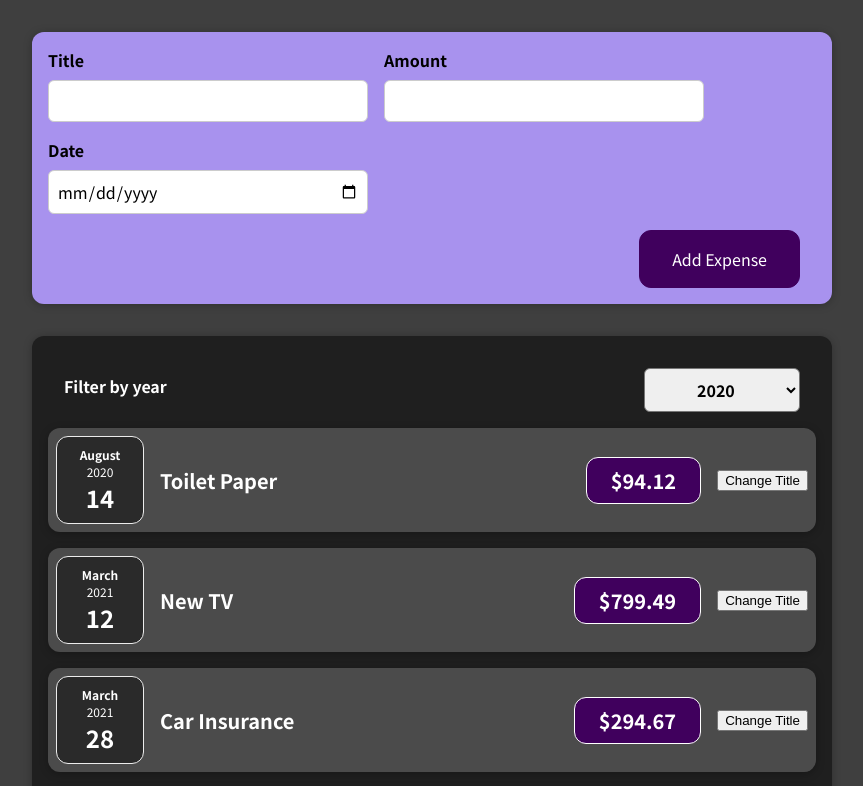
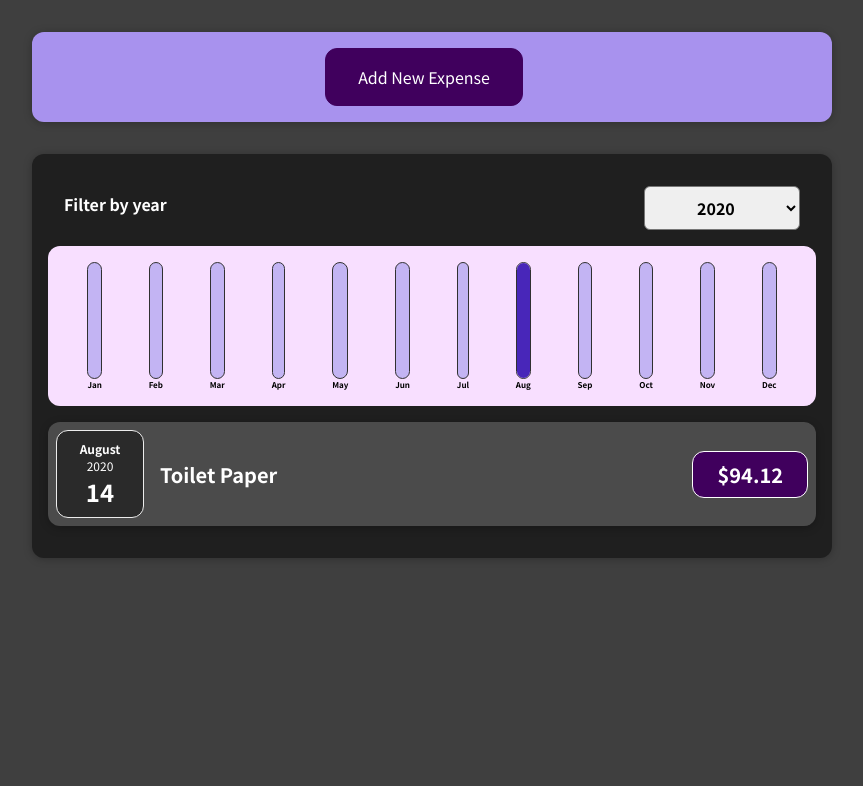
Before and after one commit to alexlee910116/expense_tracker, a React (Create React App) app: page / in a window 1280 px wide. Shown: the top 786 px of the page, without its empty margins (208-1071 px from the left). Built offline with nearby package versions, Linux system fonts and the light colour scheme.

Commit message:
feat:chartbar

```diff
--- a/src/App.js
+++ b/src/App.js
@@ -1,9 +1,9 @@
+import React, { useState } from 'react';
+
+import NewExpense from './components/NewExpense/NewExpense';
 import Expenses from './components/Expenses/Expenses';
 
-import NewExpense from './components/NewExpense/NewExpense';
-
-const App = () => {
-  const expenses = [
+const DUMMY_EXPENSES = [
   {
     id: 'e1',
     title: 'Toilet Paper',
@@ -25,17 +25,28 @@
   },
 ];
 
-  const addExpenseHandler = expense => {
-    console.log('In App.js');
-    console.log(expense);
-  }
+const App = () => {
+  const [expenses, setExpenses] = useState(DUMMY_EXPENSES);
+
+  const addExpenseHandler = (expense) => {
+    setExpenses((prevExpenses) => {
+      return [expense, ...prevExpenses];
+    });
+  };
+
+  // return React.createElement(
+  //   'div',
+  //   {},
+  //   React.createElement('h2', {}, "Let's get started!"),
+  //   React.createElement(Expenses, { items: expenses })
+  // );
 
   return (
     <div>
-      <NewExpense onAddExpense={addExpenseHandler}/>
-      <Expenses items={expenses}/>
+      <NewExpense onAddExpense={addExpenseHandler} />
+      <Expenses items={expenses} />
     </div>
   );
-}
+};
 
 export default App;
--- /dev/null
+++ b/src/components/Chart/Chart.css
@@ -0,0 +1,9 @@
+.chart {
+  padding: 1rem;
+  border-radius: 12px;
+  background-color: #f8dfff;
+  text-align: center;
+  display: flex;
+  justify-content: space-around;
+  height: 10rem;
+}
--- /dev/null
+++ b/src/components/Chart/Chart.js
@@ -0,0 +1,22 @@
+import ChartBar from './ChartBar';
+import './Chart.css';
+
+const Chart = (props) => {
+  const dataPointValues = props.dataPoints.map(dataPoint => dataPoint.value);
+  const totalMaximum = Math.max(...dataPointValues);
+
+  return (
+    <div className='chart'>
+      {props.dataPoints.map((dataPoint) => (
+        <ChartBar
+          key={dataPoint.label}
+          value={dataPoint.value}
+          maxValue={totalMaximum}
+          label={dataPoint.label}
+        />
+      ))}
+    </div>
+  );
+};
+
+export default Chart;
--- /dev/null
+++ b/src/components/Chart/ChartBar.css
@@ -0,0 +1,30 @@
+.chart-bar {
+  height: 100%;
+  display: flex;
+  flex-direction: column;
+  align-items: center;
+}
+
+.chart-bar__inner {
+  height: 100%;
+  width: 100%;
+  border: 1px solid #313131;
+  border-radius: 12px;
+  background-color: #c3b4f3;
+  overflow: hidden;
+  display: flex;
+  flex-direction: column;
+  justify-content: flex-end;
+}
+
+.chart-bar__fill {
+  background-color: #4826b9;
+  width: 100%;
+  transition: all 0.3s ease-out;
+}
+
+.chart-bar__label {
+  font-weight: bold;
+  font-size: 0.5rem;
+  text-align: center;
+}
--- /dev/null
+++ b/src/components/Chart/ChartBar.js
@@ -0,0 +1,24 @@
+import './ChartBar.css';
+
+const ChartBar = (props) => {
+  let barFillHight = '0%';
+
+  if (props.maxValue > 0) {
+    barFillHight = Math.round((props.value / props.maxValue) * 100) + '%';
+  }
+
+
+  return (
+    <div className='chart-bar'>
+      <div className='chart-bar__inner'>
+        <div
+          className='chart-bar__fill'
+          style={{ height: barFillHight }}
+        ></div>
+      </div>
+      <div className='chart-bar__label'>{props.label}</div>
+    </div>
+  );
+};
+
+export default ChartBar;
--- a/src/components/Expenses/ExpenseItem.js
+++ b/src/components/Expenses/ExpenseItem.js
@@ -1,25 +1,21 @@
-import { useState } from 'react';
+import React from 'react';
 
 import ExpenseDate from './ExpenseDate';
+import Card from '../UI/Card';
 import './ExpenseItem.css';
 
 const ExpenseItem = (props) => {
-  // function clickHandler() {}
-  const [title, setTitle] = useState(props.title);
-
-  const clickHandler = (props) => {
-    setTitle('Updated!')
-  }
   return (
-    <div className='expense-item'>
+    <li>
+    <Card className='expense-item'>
       <ExpenseDate date={props.date} />
       <div className='expense-item__description'>
-        <h2>{title}</h2>
+        <h2>{props.title}</h2>
         <div className='expense-item__price'>${props.amount}</div>
-        <button onClick={clickHandler}>Change Title</button>
       </div>
-    </div>
-);
+    </Card>
+    </li>
+  );
 }
 
 export default ExpenseItem;
--- a/src/components/Expenses/Expenses.js
+++ b/src/components/Expenses/Expenses.js
@@ -1,44 +1,34 @@
-import { useState } from 'react';
+import React, { useState } from 'react';
 
 import Card from '../UI/Card';
 import ExpensesFilter from './ExpensesFilter';
-import ExpenseItem from './ExpenseItem';
+import ExpensesList from './ExpensesList';
+import ExpensesChart from './ExpensesChart';
 import './Expenses.css';
 
-const Expenses= (props) => {
+const Expenses = (props) => {
   const [filteredYear, setFilteredYear] = useState('2020');
 
-  const filterChangeHandler = selectedYear => {
+  const filterChangeHandler = (selectedYear) => {
     setFilteredYear(selectedYear);
   };
 
+  const filteredExpenses = props.items.filter(expense => {
+    return expense.date.getFullYear().toString() === filteredYear;
+  });
+
   return (
     <div>
-    <Card className='expenses'>
-    <ExpensesFilter selected={filteredYear} onChangeFilter={filterChangeHandler}/>
-      <ExpenseItem
-        title={ props.items[0].title}
-        amount={props.items[0].amount}
-        date={props.items[0].date}
-      />
-      <ExpenseItem
-        title={ props.items[1].title}
-        amount={props.items[1].amount}
-        date={props.items[1].date}
-      />
-      <ExpenseItem
-        title={ props.items[2].title}
-        amount={props.items[2].amount}
-        date={props.items[2].date}
-      />
-      <ExpenseItem
-        title={ props.items[3].title}
-        amount={props.items[3].amount}
-        date={props.items[3].date}
-      />
-    </Card>
+      <Card className='expenses'>
+        <ExpensesFilter
+          selected={filteredYear}
+          onChangeFilter={filterChangeHandler}
+        />
+        <ExpensesChart expenses={filteredExpenses}/>
+        <ExpensesList items={filteredExpenses}/>
+      </Card>
     </div>
   );
-}
+};
 
 export default Expenses;
--- /dev/null
+++ b/src/components/Expenses/ExpensesChart.js
@@ -0,0 +1,27 @@
+import Chart from "../Chart/Chart"
+
+
+const ExpensesChart = (props) => {
+  const chartDataPoints = [
+    {label:'Jan', value: 0},
+    {label:'Feb', value: 0},
+    {label:'Mar', value: 0},
+    {label:'Apr', value: 0},
+    {label:'May', value: 0},
+    {label:'Jun', value: 0},
+    {label:'Jul', value: 0},
+    {label:'Aug', value: 0},
+    {label:'Sep', value: 0},
+    {label:'Oct', value: 0},
+    {label:'Nov', value: 0},
+    {label:'Dec', value: 0},
+  ];
+
+  for (const expense of props.expenses) {
+    const expenseMonth = expense.date.getMonth();
+    chartDataPoints[expenseMonth].value += expense.amount;
+  }
+  return <Chart dataPoints={chartDataPoints} />
+};
+
+export default ExpensesChart;
--- /dev/null
+++ b/src/components/Expenses/ExpensesList.css
@@ -0,0 +1,9 @@
+.expenses-list {
+  list-style: none;
+  padding: 0;
+}
+
+.expenses-list__fallback {
+  color: white;
+  text-align: center;
+}
--- /dev/null
+++ b/src/components/Expenses/ExpensesList.js
@@ -0,0 +1,27 @@
+import ExpenseItem from "./ExpenseItem";
+
+import './ExpensesList.css'
+
+const ExpensesList = props => {
+
+  let expensesContent = <p>No expenses found.</p>;
+
+  if (props.items.length === 0) {
+    return <h2 className="expenses-list__fallback">Found no expenses.</h2>
+  }
+
+  return <ul className="expenses-list">
+    {
+      props.items.map((expense) => (
+        <ExpenseItem
+          key={expense.id}
+          title={expense.title}
+          amount={expense.amount}
+          date={expense.date}
+        />
+      ))
+    }
+  </ul>
+}
+
+export default ExpensesList;
--- a/src/components/NewExpense/ExpenseForm.js
+++ b/src/components/NewExpense/ExpenseForm.js
@@ -49,7 +49,9 @@
       </div>
     </div>
     <div className='new-expense__actions'>
+      <button type='button' onClick={props.onCancel}>Cancel</button>
       <button type='submit'>Add Expense</button>
+
     </div>
   </form>
 };
--- a/src/components/NewExpense/NewExpense.js
+++ b/src/components/NewExpense/NewExpense.js
@@ -1,19 +1,34 @@
+import React, { useState } from 'react';
+
+import ExpenseForm from './ExpenseForm';
 import './NewExpense.css';
 
-import ExpenseForm from './ExpenseForm';
+const NewExpense = (props) => {
+  const [isEditting, setIsEditing] = useState(false);
 
-const NewExpense = (props) => {
   const saveExpenseDataHandler = (enteredExpenseData) => {
     const expenseData = {
-    ...enteredExpenseData,
-    id: Math.random().toString()
+      ...enteredExpenseData,
+      id: Math.random().toString()
+    };
+    props.onAddExpense(expenseData);
+    setIsEditing(false)
   };
-  props.onSaveExpenseData(expenseData)
-};
 
-  return <div className='new-expense'>
-    <ExpenseForm onSaveExpenseData={saveExpenseDataHandler} />
-  </div>
+  const startEdtingHandler = () => {
+    setIsEditing(true)
+  }
+
+  const stopEditingHandler = () => {
+    setIsEditing(false)
+  }
+
+  return (
+    <div className='new-expense'>
+      {!isEditting && <button onClick={startEdtingHandler}>Add New Expense</button>}
+      {isEditting && <ExpenseForm onSaveExpenseData={saveExpenseDataHandler} onCancel={stopEditingHandler} />}
+    </div>
+  );
 };
 
 export default NewExpense;
```
Lines whose indentation alone changed are shown as unchanged.
